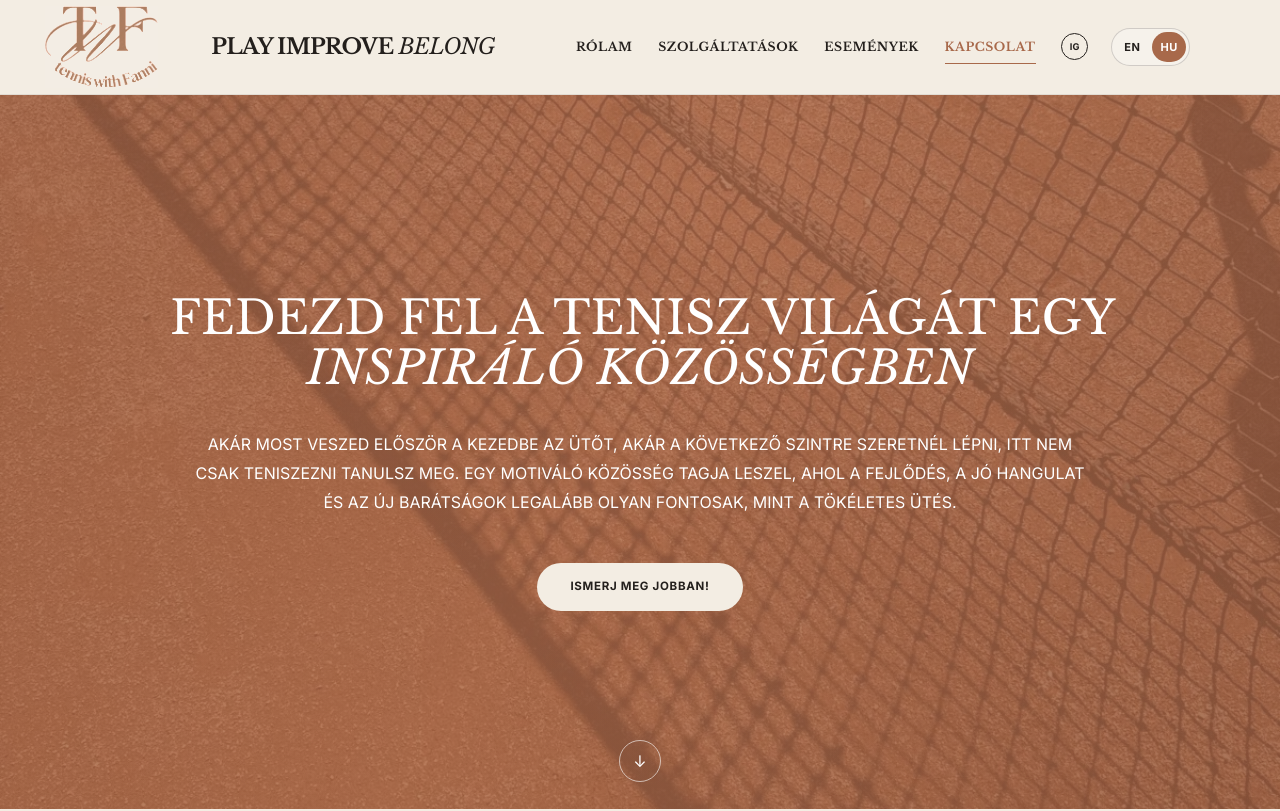
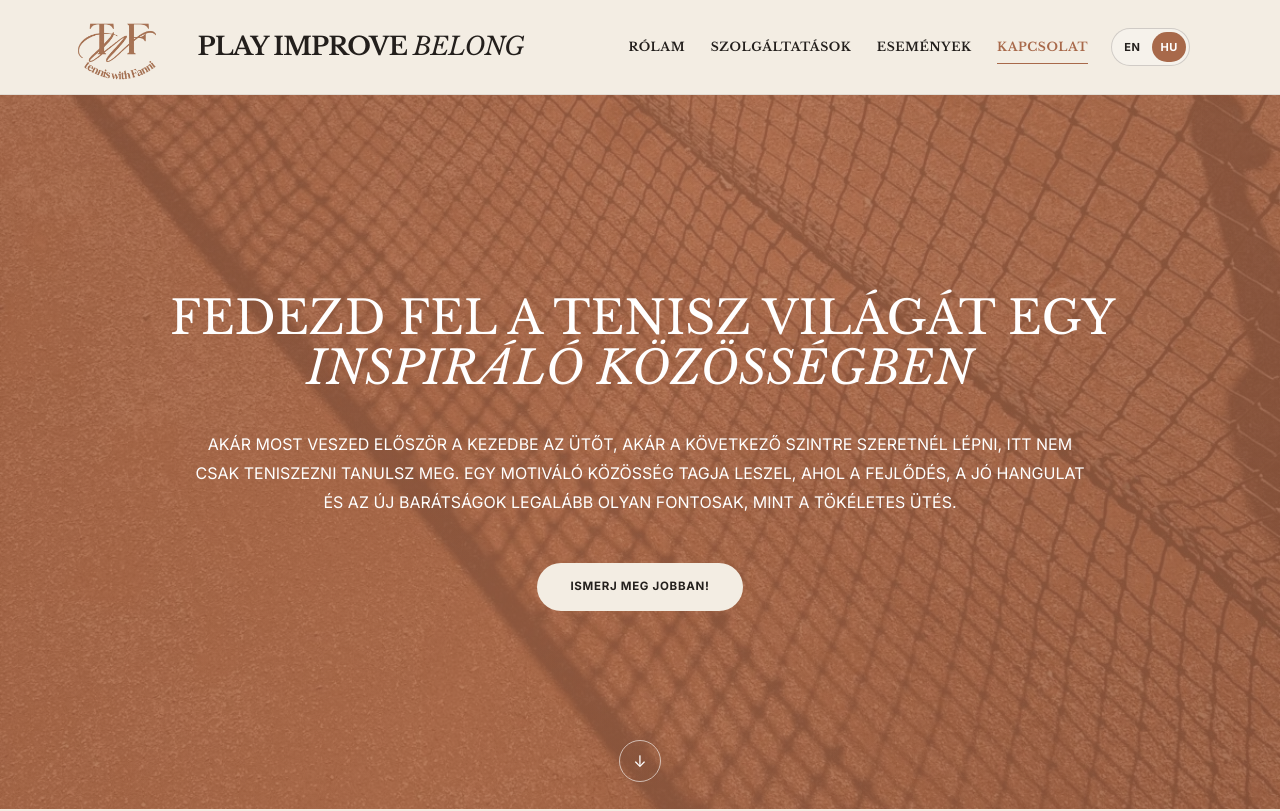
Before and after one commit to braun119/fanni-tennis, a Next.js app: page / in a window 1280 px wide. Shown: the top 811 px of the page. Built offline with nearby package versions, Linux system fonts and the light colour scheme.

Commit message:
Refine header logo and navigation

```diff
--- a/app/globals.css
+++ b/app/globals.css
@@ -63,7 +63,7 @@ h2 {
   display: inline-flex;
   align-items: center;
   gap: 0.55rem;
-  font-size: 1.365rem;
+  font-size: 1.57rem;
   font-weight: 700;
   letter-spacing: -0.035em;
 }
@@ -73,24 +73,20 @@ h2 {
 .brand-mark {
   position: relative;
   display: block;
-  width: 112.86px;
-  height: 81.225px;
+  width: 105.6px;
+  height: 86.4px;
   flex: 0 0 auto;
-  margin-right: 3.5vw;
-  margin-left: -3.5vw;
+  margin-right: 1.5vw;
+  margin-left: -2vw;
   overflow: hidden;
   background: transparent;
 }
 
 .brand-mark img {
-  position: absolute;
-  top: -51.1%;
-  left: -18.6%;
-  width: 135.6%;
-  max-width: none;
-  height: auto;
+  width: 100%;
+  height: 100%;
+  object-fit: contain;
   filter: hue-rotate(263deg) saturate(170%) brightness(122%);
-  mix-blend-mode: multiply;
 }
 
 .nav {
@@ -100,7 +96,7 @@ h2 {
   margin-left: auto;
 }
 
-.nav > a:not(.instagram) {
+.nav > a {
   position: relative;
   padding: 0.8rem 0;
   font-family: "Libre Baskerville", Georgia, serif;
@@ -110,7 +106,7 @@ h2 {
   text-transform: uppercase;
 }
 
-.nav > a:not(.instagram)::after {
+.nav > a::after {
   position: absolute;
   right: 0;
   bottom: 0.35rem;
@@ -131,17 +127,6 @@ h2 {
 }
 
 .nav > a.active { color: var(--terra-dark); }
-
-.instagram {
-  display: grid;
-  width: 27px;
-  height: 27px;
-  place-items: center;
-  border: 1px solid currentColor;
-  border-radius: 50%;
-  font-size: 0.58rem;
-  font-weight: 700;
-}
 
 .language-switcher {
   display: flex;
@@ -890,7 +875,7 @@ footer p { margin: 0; text-align: center; }
     visibility: visible;
   }
 
-  .nav > a:not(.instagram) {
+  .nav > a {
     display: flex;
     width: 100%;
     min-height: 48px;
@@ -903,18 +888,12 @@ footer p { margin: 0; text-align: center; }
     white-space: normal;
   }
 
-  .nav > a:not(.instagram)::after { display: none; }
+  .nav > a::after { display: none; }
 
-  .nav > a:not(.instagram):hover,
-  .nav > a:not(.instagram):focus-visible,
-  .nav > a:not(.instagram).active {
+  .nav > a:hover,
+  .nav > a:focus-visible,
+  .nav > a.active {
     background: rgba(168, 105, 74, 0.12);
-  }
-
-  .nav .instagram {
-    width: 44px;
-    height: 44px;
-    margin: 0.25rem 0 0 0.4rem;
   }
 
   .hero {
@@ -954,8 +933,8 @@ footer p { margin: 0; text-align: center; }
   body { font-size: 15px; }
   .site-header { padding: 0 5vw; }
   .brand-mark {
-    width: 94.905px;
-    height: 68.4px;
+    width: 93.6px;
+    height: 76.8px;
     margin-right: 0;
     margin-left: 0;
   }
--- a/app/page.tsx
+++ b/app/page.tsx
@@ -217,7 +217,7 @@ export default function Home() {
           aria-label={t("Tennis with Fanni - főoldal")}
         >
           <span className="brand-mark" aria-hidden="true">
-            <img src="/images/twf-bold.png" alt="" />
+            <img src="/images/twf-bold-transparent.png" alt="" />
           </span>
           <span>PLAY IMPROVE<em> BELONG</em></span>
         </a>
@@ -258,9 +258,6 @@ export default function Home() {
             onClick={() => selectNavigationSection("kapcsolat")}
           >
             {t("Kapcsolat")}
-          </a>
-          <a className="instagram" href="#kapcsolat" onClick={closeMenu} aria-label="Instagram">
-            IG
           </a>
         </nav>
 
```
Also changed, not shown: public/images/twf-bold-transparent.png (added).
